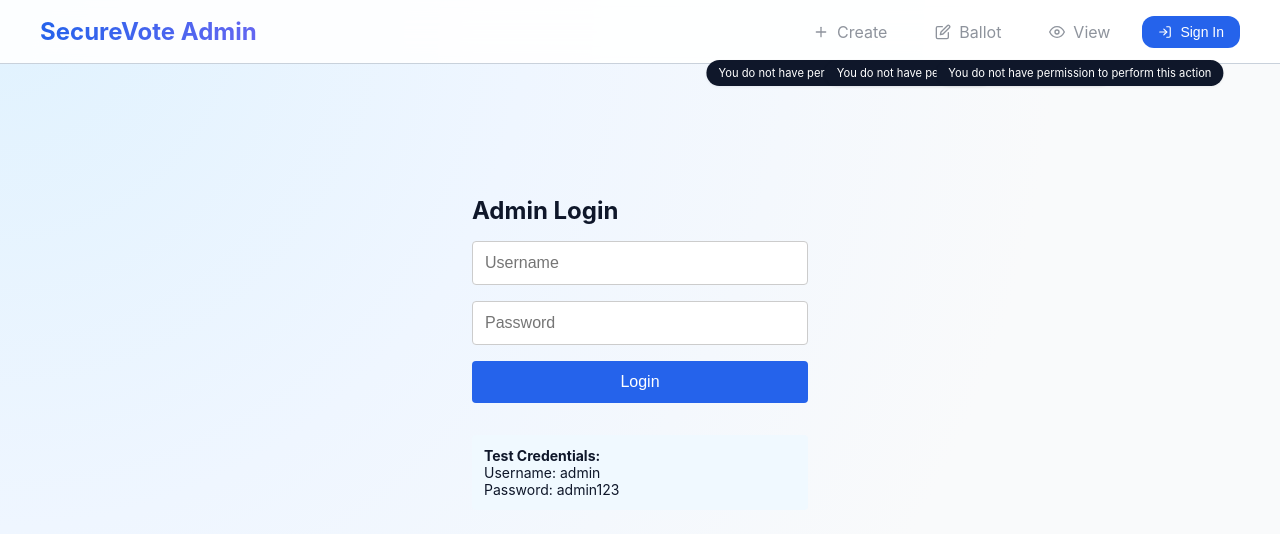
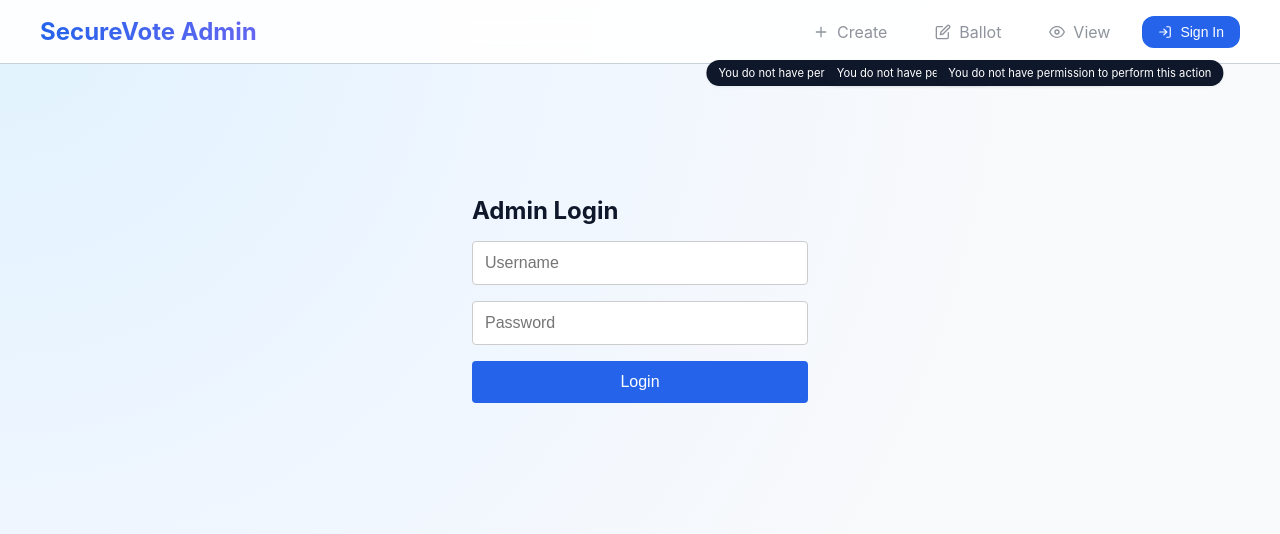
Before and after one commit to Votum-SecurVote/Votum-admin, a React (Vite) app in the folder vote-admin/frontend/: page /login in a window 1280 px wide. Shown: the top 534 px of the page. Built offline with nearby package versions, Linux system fonts and the light colour scheme.

Commit message:
Hide test credentials on admin login screen
- Removed hardcoded display of 'admin' / 'admin123' test credentials
- Login page now expects manual entry of credentials without showing them in the UI

```diff
--- a/vote-admin/frontend/src/pages/admin/Login.jsx
+++ b/vote-admin/frontend/src/pages/admin/Login.jsx
@@ -76,12 +76,6 @@ const Login = () => {
         >
           {loading ? 'Logging in...' : 'Login'}
         </button>
-
-        <div style={{ marginTop: '1rem', padding: '0.75rem', background: '#f0f9ff', borderRadius: '4px', fontSize: '0.875rem' }}>
-          <strong>Test Credentials:</strong><br />
-          Username: admin<br />
-          Password: admin123
-        </div>
       </form>
     </div>
   );
```
